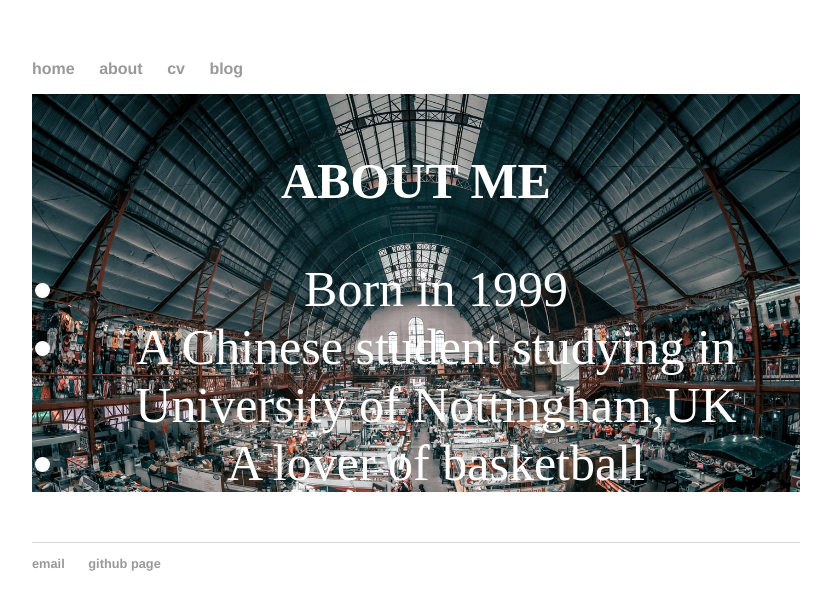
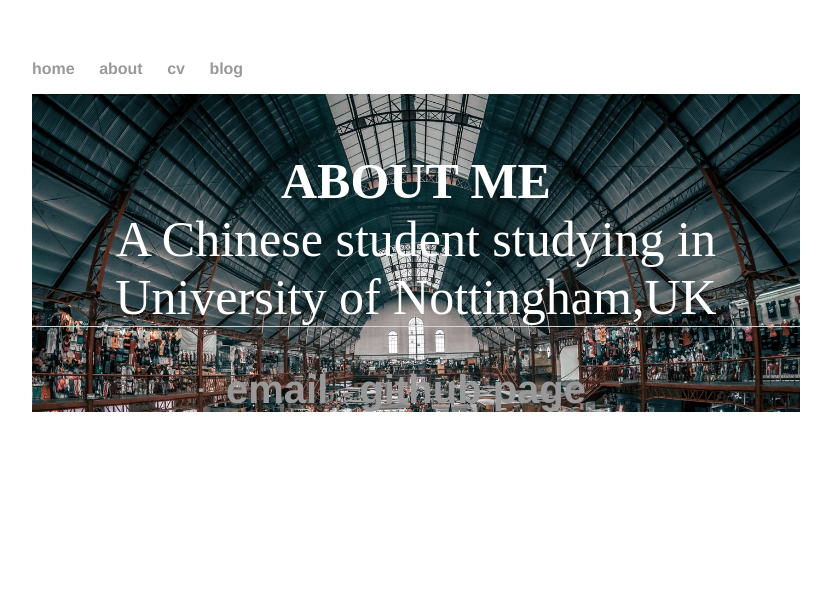
Before and after one commit to scyxx2/lakerschampions.github.io, a Jekyll site: the page built from about/index.html, in a window 1280 px wide. Shown: the top 610 px of the page, without its empty margins (224-1055 px from the left). Built offline with Jekyll 4.4.1, drawn with Linux system fonts in a browser that asks for light colours.

Commit message:
Update index.html

```diff
--- a/about/index.html
+++ b/about/index.html
@@ -6,8 +6,7 @@
   <br>
   <strong>ABOUT ME</strong>
   <br>
-  <ul>
-    <li>Born in 1999</li>
-    <li>A Chinese student studying in University of Nottingham,UK</li>
-    <li>A lover of basketball</li>
+  <div class = "words">
+   A Chinese student studying in University of Nottingham,UK
+  <div>
 </div>
```
